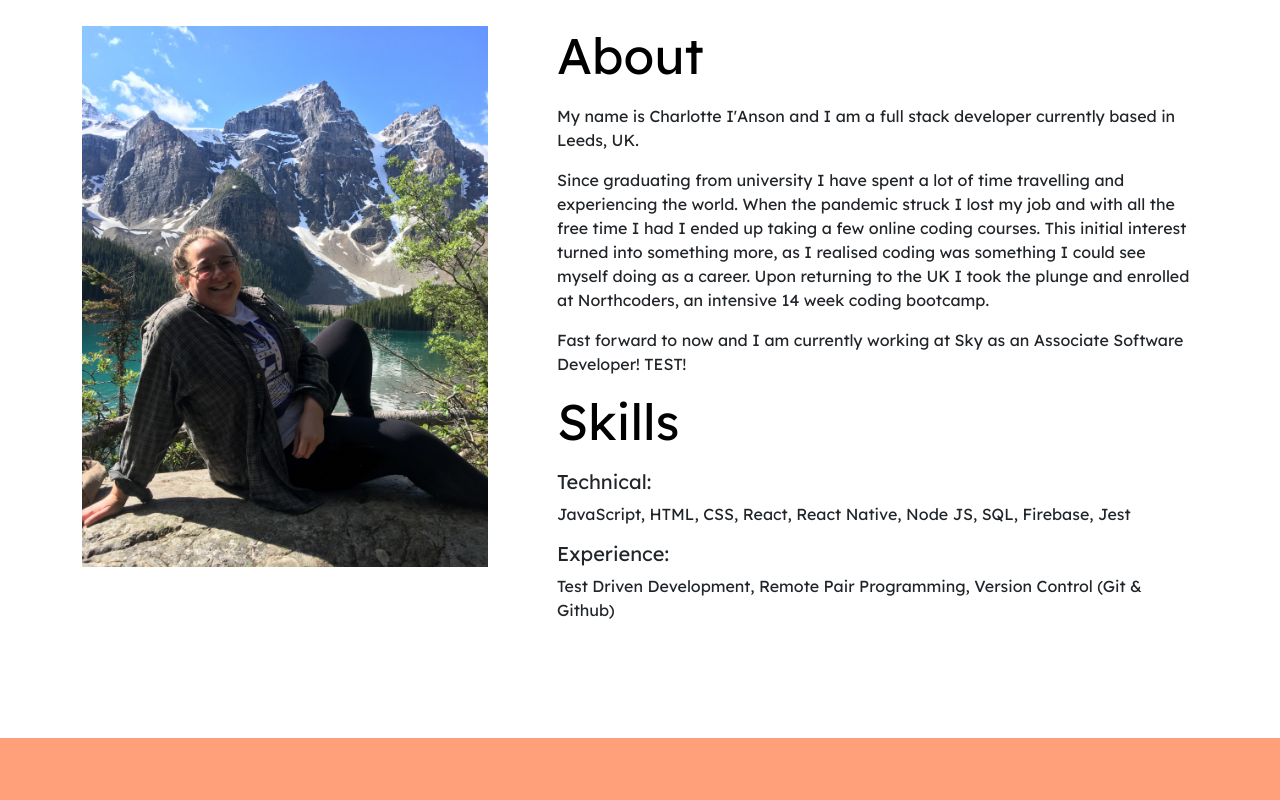
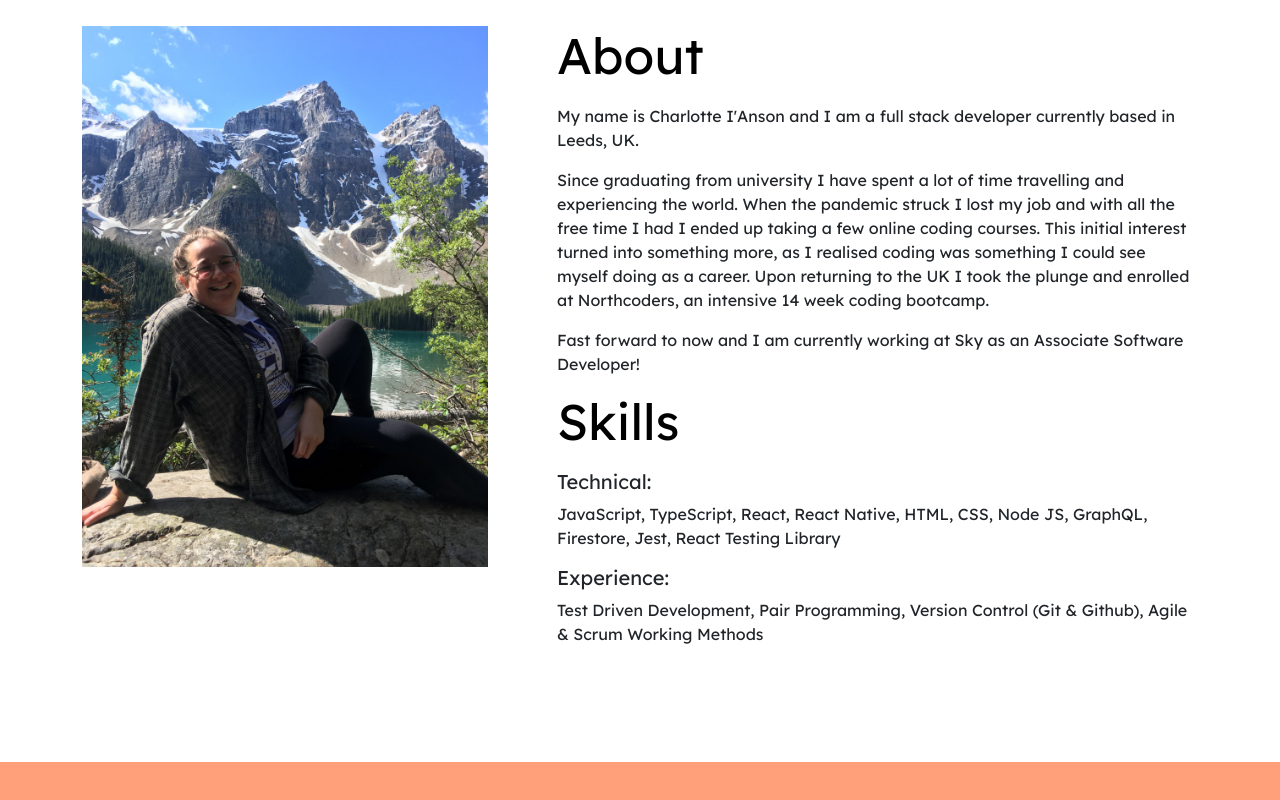
Before and after one commit to chrl0t/portfolio-take-2, a website: page index.html in a window 1280 px wide. Shown: the part 972-1772 px from the top of the page. Drawn offline with nearby package versions, Linux system fonts and the light colour scheme.

Commit message:
update skills and tagline

```diff
--- a/index.html
+++ b/index.html
@@ -101,18 +101,18 @@
             </p>
             <p>
               Fast forward to now and I am currently working at Sky as an
-              Associate Software Developer! TEST!
+              Associate Software Developer!
             </p>
             <h3 class="title">Skills</h3>
             <h4 class="subTitle">Technical:</h4>
             <p>
-              JavaScript, HTML, CSS, React, React Native, Node JS, SQL,
-              Firebase, Jest
+              JavaScript, TypeScript, React, React Native, HTML, CSS, Node JS,
+              GraphQL, Firestore, Jest, React Testing Library
             </p>
             <h4 class="subTitle">Experience:</h4>
             <p>
-              Test Driven Development, Remote Pair Programming, Version Control
-              (Git & Github)
+              Test Driven Development, Pair Programming, Version Control (Git &
+              Github), Agile & Scrum Working Methods
             </p>
           </div>
         </div>
--- a/js/script.js
+++ b/js/script.js
@@ -2,12 +2,7 @@
   $("#slides").superslides();
 
   const typed = new Typed(".typed", {
-    strings: [
-      "Junior Software Developer",
-      "Logical Thinker",
-      "Creative Coder",
-      "Passionate Learner"
-    ],
+    strings: ["Associate Software Developer"],
     typeSpeed: 76,
     loop: true,
     startDelay: 1000,
```
